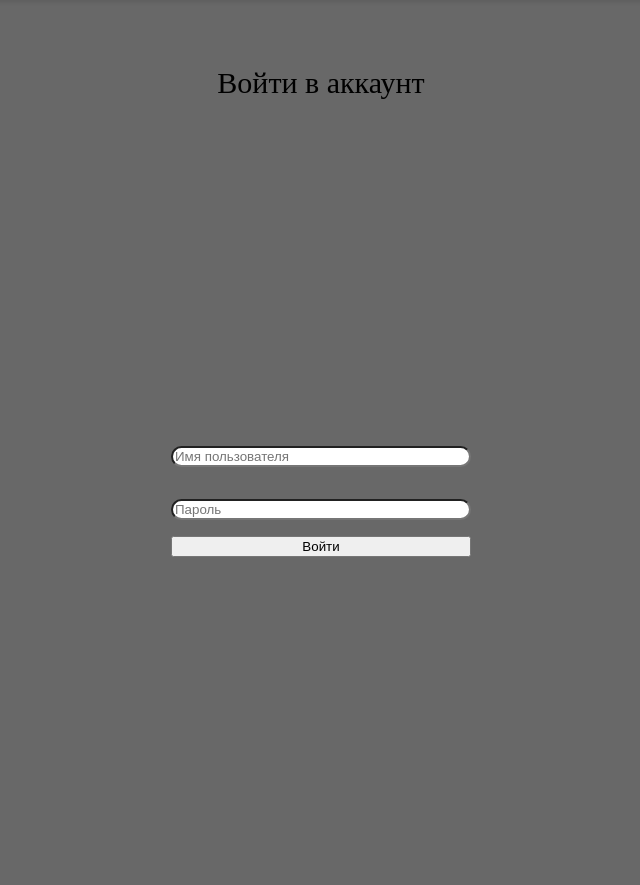
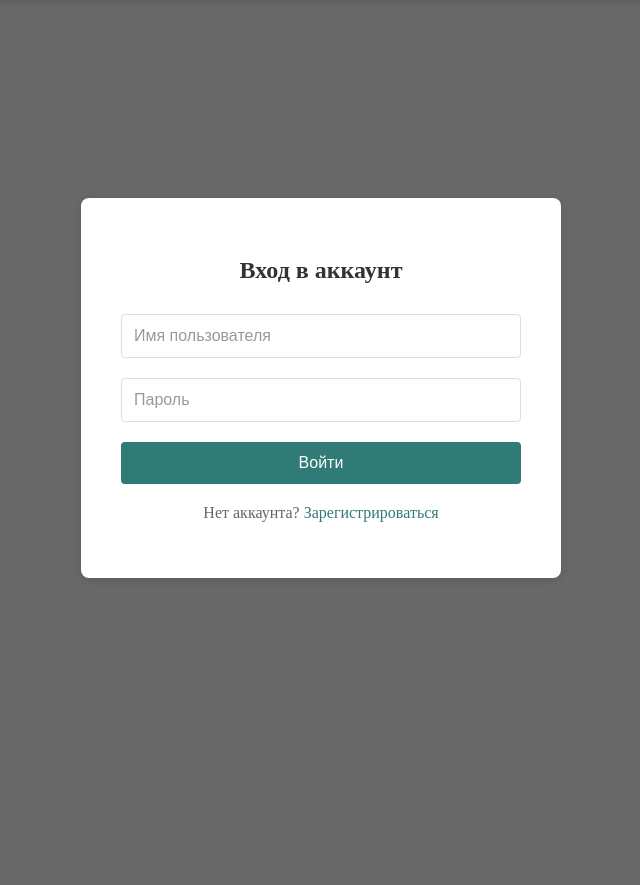
Before and after one commit to di5turbed/ultrasite, a Django app: a page that uses site_eduvit/users/templates/users/login.html in a window 1280 px wide. Shown: the part 75-960 px from the top of the page, without its empty margins (319-959 px from the left). After the commit the page ends 653 px from the top, so only its background shows below. Run offline with Django 5.2, Linux system fonts and the light colour scheme.

Commit message:
Исправления

```diff
--- a/site_eduvit/mysite/templates/mysite/news.html
+++ b/site_eduvit/mysite/templates/mysite/news.html
@@ -19,6 +19,12 @@
             <a href="?sort=date_asc" class="sort-button {% if request.GET.sort == 'date_asc' %}active{% endif %}">Сначала старые</a>
         </div>
     </div>
+
+    {% if user.is_authenticated %}
+    <div class="create-blog-container">
+        <a href="{% url 'mysite:create_blog' %}" class="create-blog-button">Создать блог</a>
+    </div>
+    {% endif %}
 
     <div class="news-list">
         {% for blog in blogs %}
--- a/site_eduvit/mysite/views.py
+++ b/site_eduvit/mysite/views.py
@@ -5,7 +5,7 @@ from datetime import datetime
 from django.contrib.auth.decorators import login_required
 
 def index(request):
-    blogs = BlogPost.objects.all()
+    blogs = BlogPost.objects.all().order_by('-date_published')[:3]  # Получаем только последние 3 блога
     title = "Главная страница"
     return render(request, template_name='mysite/blog_list.html', context={"blogs": blogs, "title": title})
 
--- /dev/null
+++ b/site_eduvit/static/users/css/login.css
@@ -0,0 +1,91 @@
+.login-container {
+    display: flex;
+    justify-content: center;
+    align-items: center;
+    min-height: calc(100vh - 70px);
+    padding: 20px;
+}
+
+.login-box {
+    background: white;
+    padding: 40px;
+    border-radius: 8px;
+    box-shadow: 0 2px 10px rgba(0, 0, 0, 0.1);
+    width: 100%;
+    max-width: 400px;
+}
+
+.login-box h2 {
+    text-align: center;
+    color: #333;
+    margin-bottom: 30px;
+    font-size: 24px;
+}
+
+.login-form {
+    display: flex;
+    flex-direction: column;
+    gap: 20px;
+}
+
+.form-group {
+    position: relative;
+}
+
+.form-group input {
+    width: 100%;
+    padding: 12px;
+    border: 1px solid #ddd;
+    border-radius: 4px;
+    font-size: 16px;
+    transition: border-color 0.3s;
+}
+
+.form-group input:focus {
+    border-color: #307b75;
+    outline: none;
+}
+
+.form-group input::placeholder {
+    color: #999;
+}
+
+.login-button {
+    background-color: #307b75;
+    color: white;
+    padding: 12px;
+    border: none;
+    border-radius: 4px;
+    font-size: 16px;
+    cursor: pointer;
+    transition: background-color 0.3s;
+}
+
+.login-button:hover {
+    background-color: #245c57;
+}
+
+.error-message {
+    color: #dc3545;
+    text-align: center;
+    margin-bottom: 15px;
+    font-size: 14px;
+}
+
+.register-link {
+    text-align: center;
+    margin-top: 20px;
+    color: #666;
+}
+
+.register-link a {
+    color: #307b75;
+    text-decoration: none;
+    font-weight: 500;
+    transition: color 0.3s;
+}
+
+.register-link a:hover {
+    color: #245c57;
+    text-decoration: underline;
+}
--- a/site_eduvit/users/forms.py
+++ b/site_eduvit/users/forms.py
@@ -18,7 +18,7 @@ class AuthUserForm(AuthenticationForm, forms.ModelForm):
             }
         )
 
-        self.fields["password"].widget = forms.TextInput(
+        self.fields["password"].widget = forms.PasswordInput(
             attrs={
                 "placeholder": "Пароль",
                 "class": "form-control",
--- a/site_eduvit/users/templates/users/login.html
+++ b/site_eduvit/users/templates/users/login.html
@@ -1,20 +1,34 @@
 {% extends 'mysite/layout.html' %}
 {% load static %}
-{% block title %}Auth{% endblock %}
+
+{% block title %}Вход в аккаунт{% endblock %}
 
 {% block static %}
-<link rel="stylesheet" href="{% static 'users/css/user_form.css' %}">
+<link rel="stylesheet" href="{% static 'users/css/login.css' %}">
 {% endblock %}
 
 {% block content %}
-    <a class="title">Войти в аккаунт</a>
-    <div class="div_form">
-        <div class="form">
-            <form method="Post">
-                {% csrf_token %}
-                {{ form.as_p }}
-                <button type="submit" class="btn-success-outline-info">Войти</button>
-            </form>
+<div class="login-container">
+    <div class="login-box">
+        <h2>Вход в аккаунт</h2>
+        <form method="post" class="login-form">
+            {% csrf_token %}
+            <div class="form-group">
+                {{ form.username }}
+            </div>
+            <div class="form-group">
+                {{ form.password }}
+            </div>
+            {% if form.errors %}
+                <div class="error-message">
+                    Неверное имя пользователя или пароль
+                </div>
+            {% endif %}
+            <button type="submit" class="login-button">Войти</button>
+        </form>
+        <div class="register-link">
+            <p>Нет аккаунта? <a href="{% url 'users:register' %}">Зарегистрироваться</a></p>
         </div>
     </div>
+</div>
 {% endblock %}
```
Also changed, not shown: site_eduvit/mysite/templates/mysite/blog_list.html (+20 -12 lines), site_eduvit/static/mysite/css/blog_list.css (deleted, +0 -56 lines), site_eduvit/static/mysite/css/news.css (+19 -0 lines), site_eduvit/db.sqlite3, site_eduvit/media/images/photo_2025-05-06_01-39-02.jpg (added), site_eduvit/media/images/Без_названия.jpg (added), site_eduvit/media/images/фрескасделаная.jpg (added).
